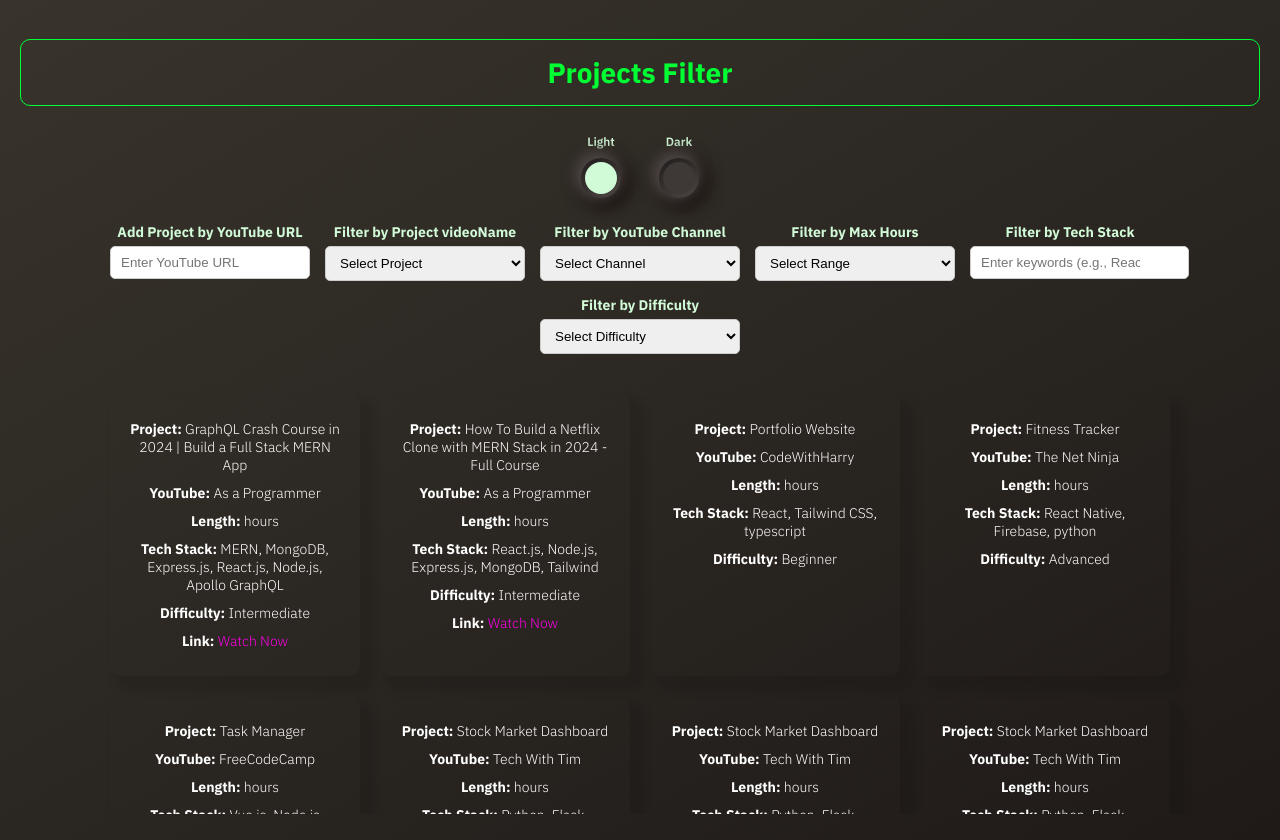
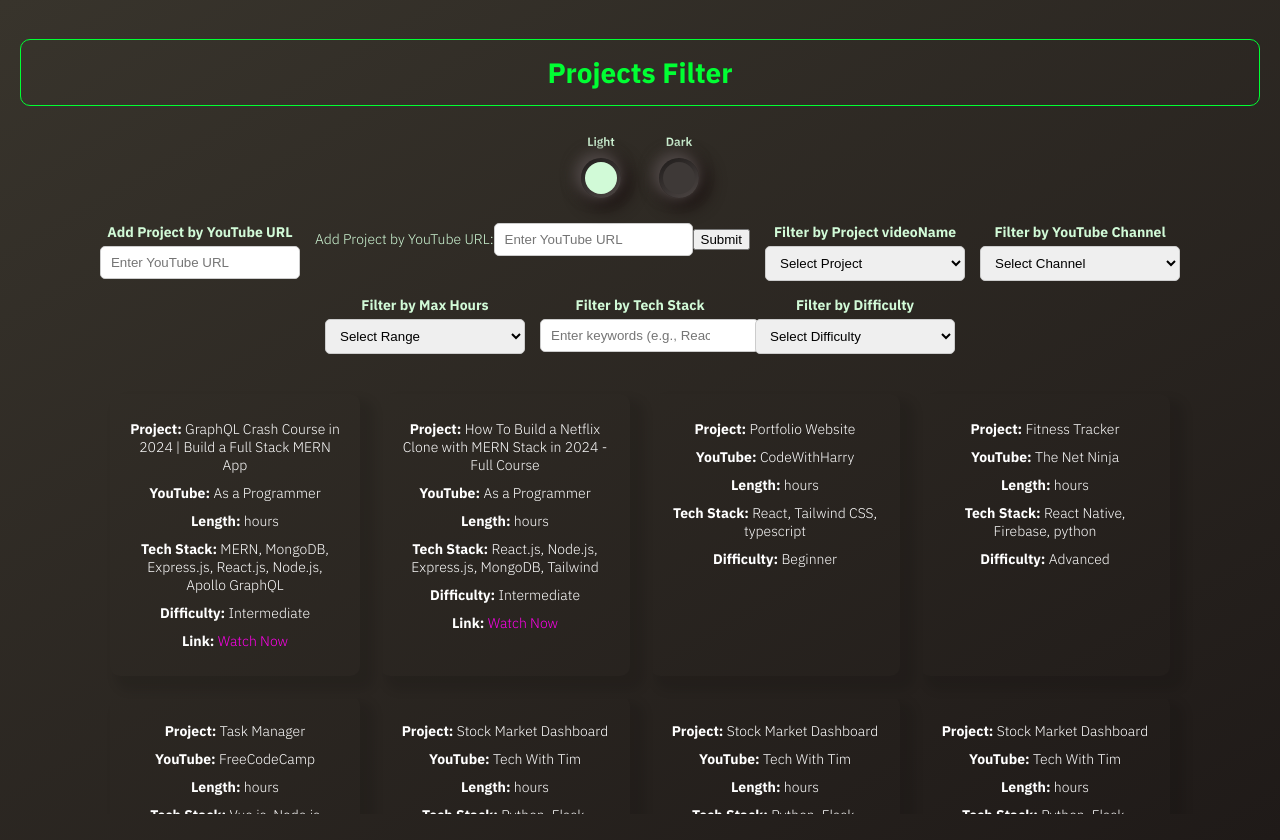
Before and after one commit to ItzhakLevy1/Projects-Filter-React, a React (Create React App) app: page / in a window 1280 px wide. Built offline with nearby package versions, Linux system fonts and the light colour scheme.

Commit message:
Add ItemsList.js to house a dynamic list of items returned from the api request, Add logic to fetch data from the api

```diff
--- a/package.json
+++ b/package.json
@@ -3,6 +3,7 @@
   "version": "0.1.0",
   "private": true,
   "dependencies": {
+    "axios": "^1.7.9",
     "cra-template": "1.2.0",
     "react": "^19.0.0",
     "react-dom": "^19.0.0",
--- a/src/MultiFilters.js
+++ b/src/MultiFilters.js
@@ -3,6 +3,7 @@
 import ThemeToggleButton from "./components/ThemeToggleButton/ThemeToggleButton.js";
 import "./components/ThemeToggleButton/ThemeToggleButton.css";
 import "./style.css"; // Import custom styles
+import axios from 'axios'; // Import axios for API calls
 
 export default function MultiFilters() {
   const [filters, setFilters] = useState({
@@ -17,6 +18,7 @@
   const [youtubeUrl, setYoutubeUrl] = useState("");
   const [filteredItems, setFilteredItems] = useState(initialItems);
   const [isDarkTheme, setIsDarkTheme] = useState(true);
+  const [url, setUrl] = useState("");
 
   useEffect(() => {
     filterItems();
@@ -177,6 +179,38 @@
     setYoutubeUrl(""); // Clear input
   };
 
+  const handleInputChange = (e) => {
+    setUrl(e.target.value);
+  };
+
+  const handleSubmit = async (e) => {
+    e.preventDefault();
+
+    // YouTube Data API call
+    const videoId = url.split("v=")[1]; // Get video ID from URL
+    const response = await axios.get(
+      `https://www.googleapis.com/youtube/v3/videos?part=snippet,contentDetails,statistics&id=${videoId}&key=${process.env.REACT_APP_YOUTUBE_API_KEY}`
+    );
+    const data = response.data.items[0];
+    const itemData = {
+      videoName: data.snippet.title,
+      category: "Programming", // Example category, you can customize
+      youtubeChannel: data.snippet.channelId,
+      lengthInHours: parseInt(data.contentDetails.duration.match(/\d+/)[0] / 60), // Extract video length in hours
+      techStack: 5, // Example value
+      difficulty: 3, // Example value
+      link: `https://www.youtube.com/watch?v=${videoId}`
+    };
+
+    // Send POST request to backend
+    try {
+      await axios.post("http://localhost:5000/api/items", itemData);
+      console.log("Item added:", itemData);
+    } catch (err) {
+      console.error("Error adding item:", err);
+    }
+  };
+
   return (
     <div className="container">
       <div className="header-container">
@@ -197,7 +231,18 @@
               }}
             />
           </div>
-
+          <form onSubmit={handleSubmit}>
+            <label>
+              Add Project by YouTube URL:
+              <input
+                type="text"
+                value={url}
+                onChange={handleInputChange}
+                placeholder="Enter YouTube URL"
+              />
+            </label>
+            <button type="submit">Submit</button>
+          </form>
           <div className="filter">
             <label>Filter by Project videoName</label>
             <select
```
Also changed, not shown: src/components/ItemList.js (added, +36 -0 lines), 1 other file (tests, documents, lock files or other folders).
